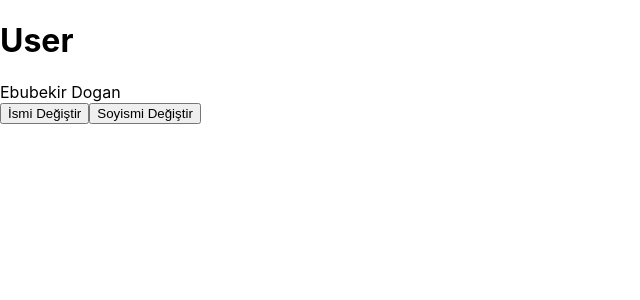
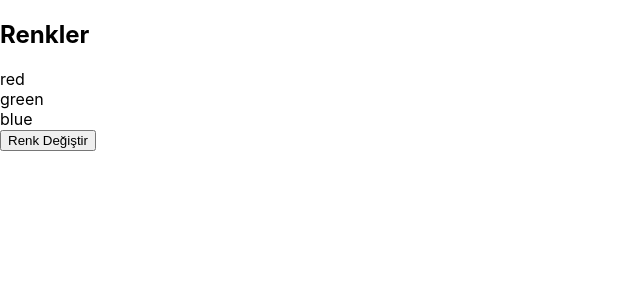
Before and after one commit to ebubekirdgn/React, a React (Create React App) app in the folder FirstApp/my-app/: page / in a window 1280 px wide. Shown: the top 300 px of the page, without its empty margins (0-640 px from the left). Built offline with nearby package versions, Linux system fonts and the light colour scheme.

Commit message:
array state example

```diff
--- a/FirstApp/my-app/src/App.js
+++ b/FirstApp/my-app/src/App.js
@@ -1,14 +1,15 @@
 import './App.css';
 import User from './components/User';
 import Counter from './components/Counter';
+import Colors from './components/Colors';
 // const isLoggedIn = true;
 // const fullname = "Ebubekir";
 
-const user = {
-  name  : "Ebubekir",
-  surname : "Dogan",
-  age : 30,
-}
+// const user = {
+//   name  : "Ebubekir",
+//   surname : "Dogan",
+//   age : 30,
+// }
 
 function App() {
   // return <div className="test">
@@ -27,7 +28,7 @@
 
       {/* <Counter/> */}
 
-      <User/>
+      <Colors/>
   </div>
   )
 }
--- /dev/null
+++ b/FirstApp/my-app/src/components/Colors.js
@@ -0,0 +1,22 @@
+import React,{ useState }  from 'react'
+
+function Colors() {
+    const [colors,setColors] = useState(["red","green","blue"]);
+    const handleClick = () => {
+      setColors([...colors,"Gri"])
+    }
+  return (
+
+
+    <div>
+      <h2>Renkler</h2>
+      {colors.map((color,i)=> (
+        <div key={i}> {color}</div>
+
+      ))}
+      <button onClick={handleClick}> Renk Değiştir</button>
+    </div>
+  )
+}
+
+export default Colors
```
